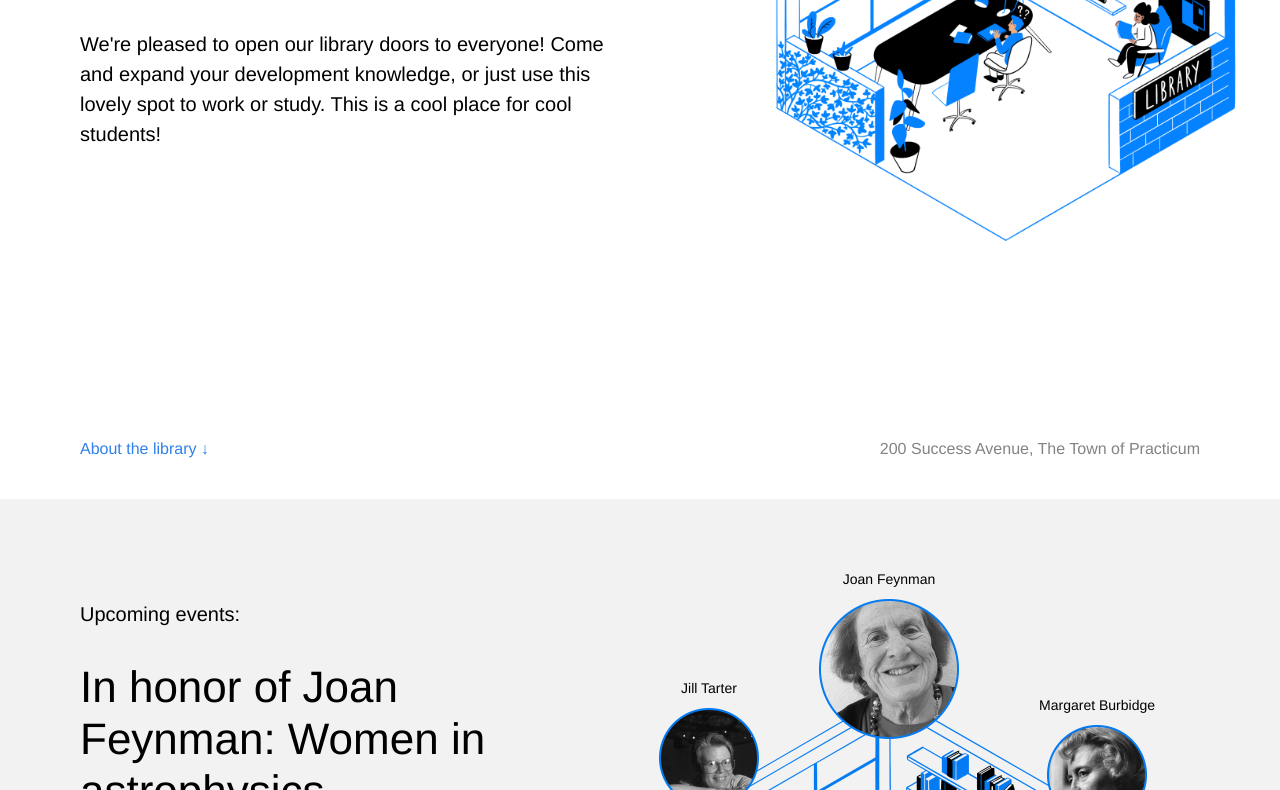
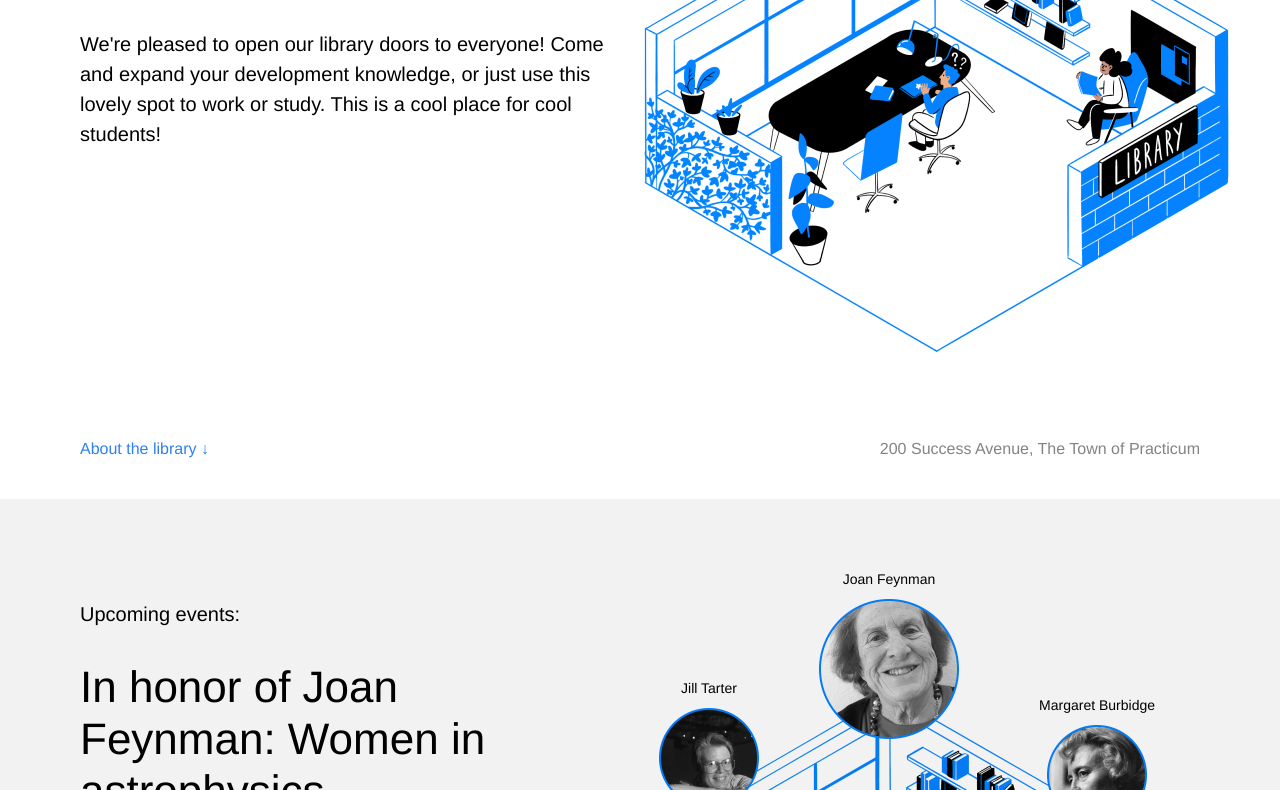
Before and after one commit to OpenFyreLotus/se_project_library, a plain HTML site: page index.html in a window 1280 px wide. Shown: the part 301-1091 px from the top of the page. Drawn offline with Linux system fonts and the light colour scheme.

Commit message:
1.4 Commit 3

```diff
--- a/styles/style.css
+++ b/styles/style.css
@@ -67,7 +67,7 @@
 .header__image {
   z-index: 1;
   position: absolute;
-  max-width: 500px;
+  max-width: 636px;
   top: 135px;
   right: 20px;
 }
```
